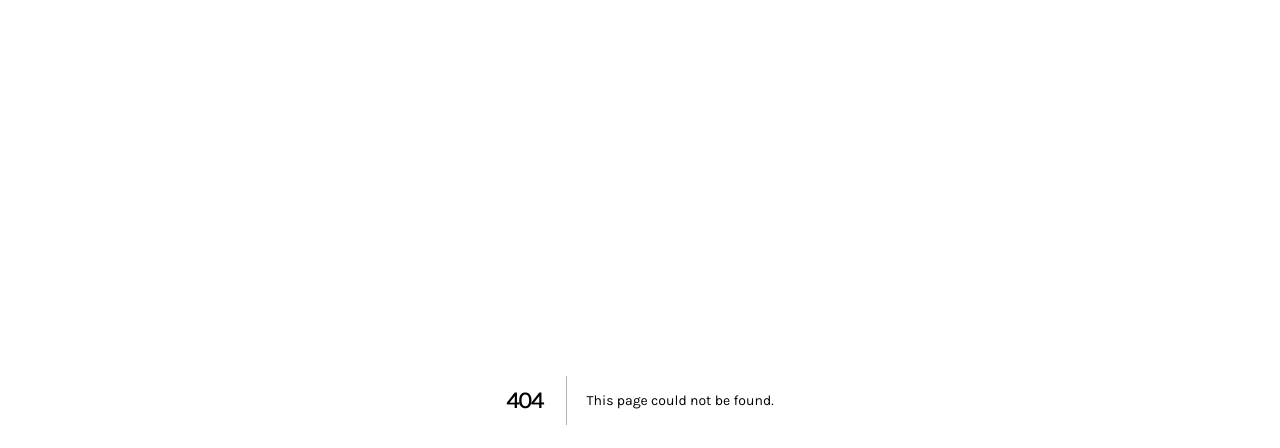
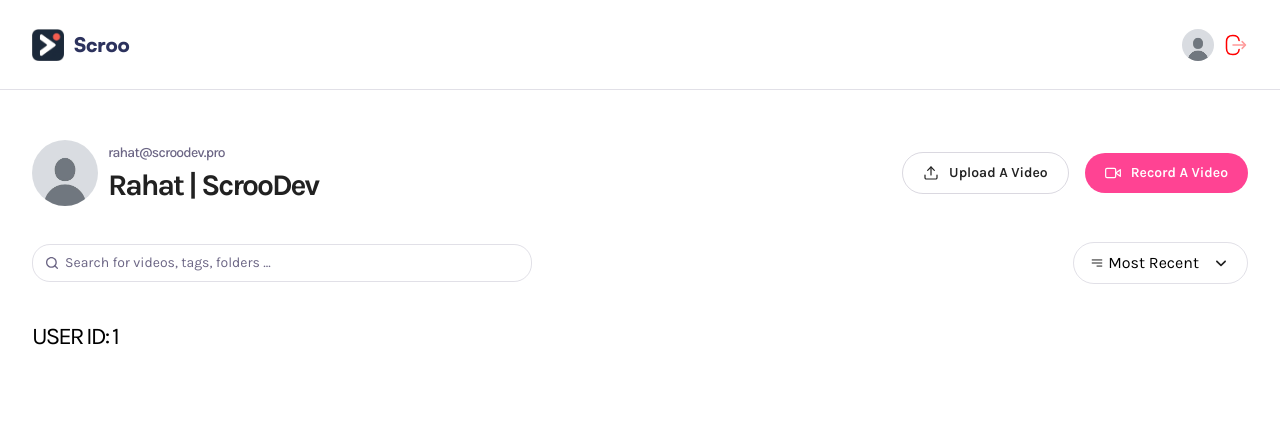
Before and after one commit to rahatcodes/scroo, a Next.js app: page /profile/1 in a window 1280 px wide. Before the commit this address had no page. Shown: the top 448 px of the page. Built offline with nearby package versions, Linux system fonts and the light colour scheme.

Commit message:
add dropdown

```diff
--- /dev/null
+++ b/app/(root)/profile/[id]/page.tsx
@@ -0,0 +1,16 @@
+import React from 'react'
+import Header from '@/components/Header'
+
+const page = async ({ params }: ParamsWithSearch) => {
+    const { id } = await params;
+  return (
+    <div className='wrapper page'>
+
+        <Header subHeader="rahat@scroodev.pro" title="Rahat | ScrooDev" userImg='/assets/images/dummy.jpg'/>
+
+       <h1 className='text-2xl font-karla'>USER ID: {id}</h1>
+        </div>
+  )
+}
+
+export default page
--- /dev/null
+++ b/components/DropDownList.tsx
@@ -0,0 +1,32 @@
+'use client'
+import React, { useState } from 'react'
+import Image from 'next/image'
+
+
+const DropDownList = () => {
+    const [isOpen, setIsOpen] = useState(false);
+  return (
+    <div className='relative'>
+        <div className='cursor-pointer' onClick={() => setIsOpen(!isOpen)}>
+            <div className='filter-trigger'>
+                <figure>
+                    <Image src='/assets/icons/hamburger.svg' alt='Filter Icon' width={14} height={14} /> Most Recent
+                </figure>
+                <Image src='/assets/icons/arrow-down.svg' alt='Arrow Down Icon' width={20} height={20} />
+            </div>
+        </div>
+
+        {isOpen && (
+            <ul className='dropdown'>
+                {['Most Recent', 'Most Viewed', 'Most Liked'].map((option) => (
+                    <li key={option} className='list-item'>
+                        {option}
+                    </li>
+                ))}
+                </ul>
+  )}
+    </div>
+  )
+}
+
+export default DropDownList
--- a/components/Header.tsx
+++ b/components/Header.tsx
@@ -1,6 +1,7 @@
 import React from 'react'
 import Image from 'next/image'
 import Link from 'next/link'
+import DropDownList from './DropDownList'
 import { ICONS } from '@/constants'
 
 const Header = ({subHeader,title,userImg} : SharedHeaderProps) => {
@@ -34,6 +35,17 @@ const Header = ({subHeader,title,userImg} : SharedHeaderProps) => {
         </aside>
 
       </section>
+
+      <section className='search-filter'>
+        <div className='search'>
+          <input type='text' placeholder='Search for videos, tags, folders ...' />
+          <Image src='/assets/icons/search.svg' alt='Search Icon' width={16} height={16} />
+        </div>
+
+       <DropDownList />
+
+      </section>
+
     </header>
   )
 }
--- a/components/Navbar.tsx
+++ b/components/Navbar.tsx
@@ -1,10 +1,14 @@
+'use client'
+
 import React from 'react'
 import Image from 'next/image'
 import Link from 'next/link'
+import { useRouter } from 'next/navigation';
 
 
 const user = {};
 const Navbar = () => {
+  const router = useRouter();
   return (
     <header className='navbar'>
         <nav>
@@ -15,7 +19,7 @@ const Navbar = () => {
 
           {user && (
             <figure>
-              <button>
+              <button onClick={() => router.push('/profile/123456')}>
                 <Image src="/assets/images/dummy.jpg" alt="User Icon" width={32} height={32} className='rounded-full aspect-square'/>
               </button>
               <button>
```
